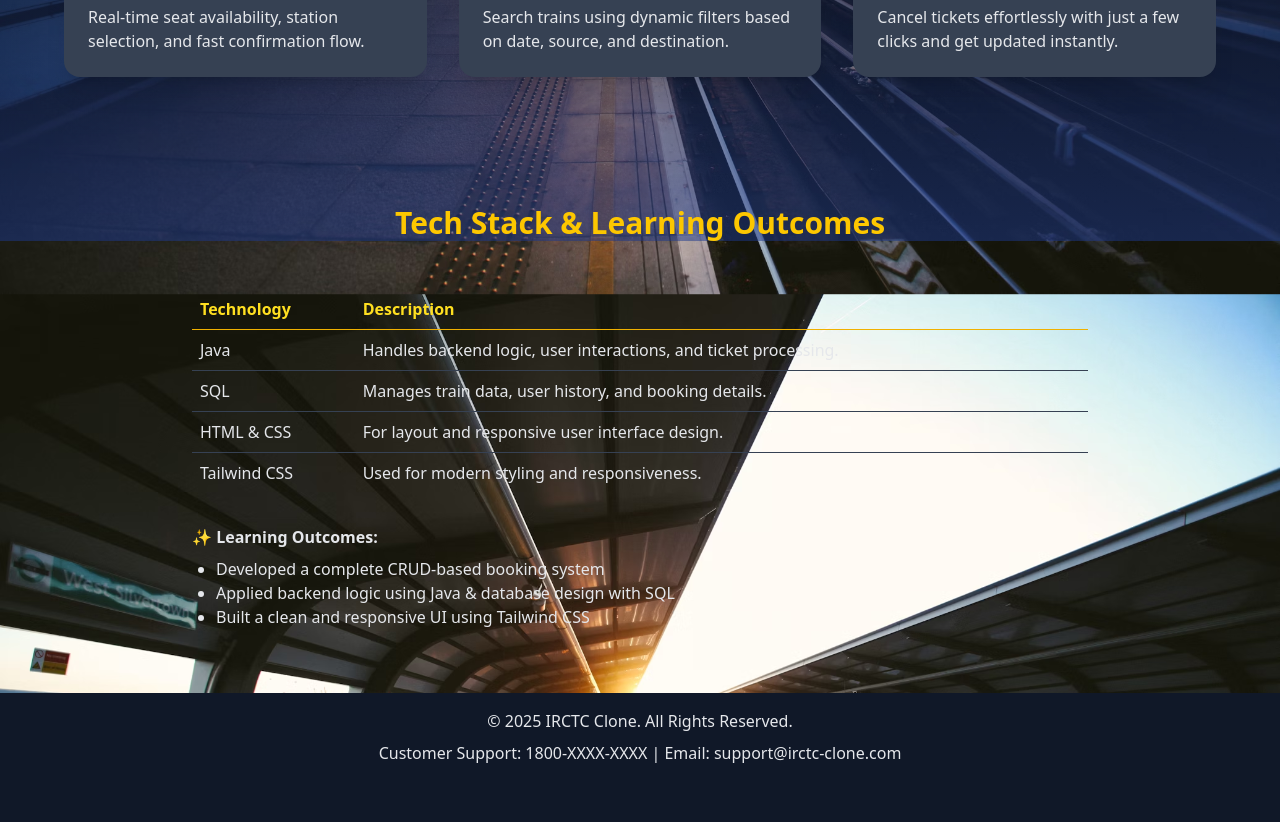
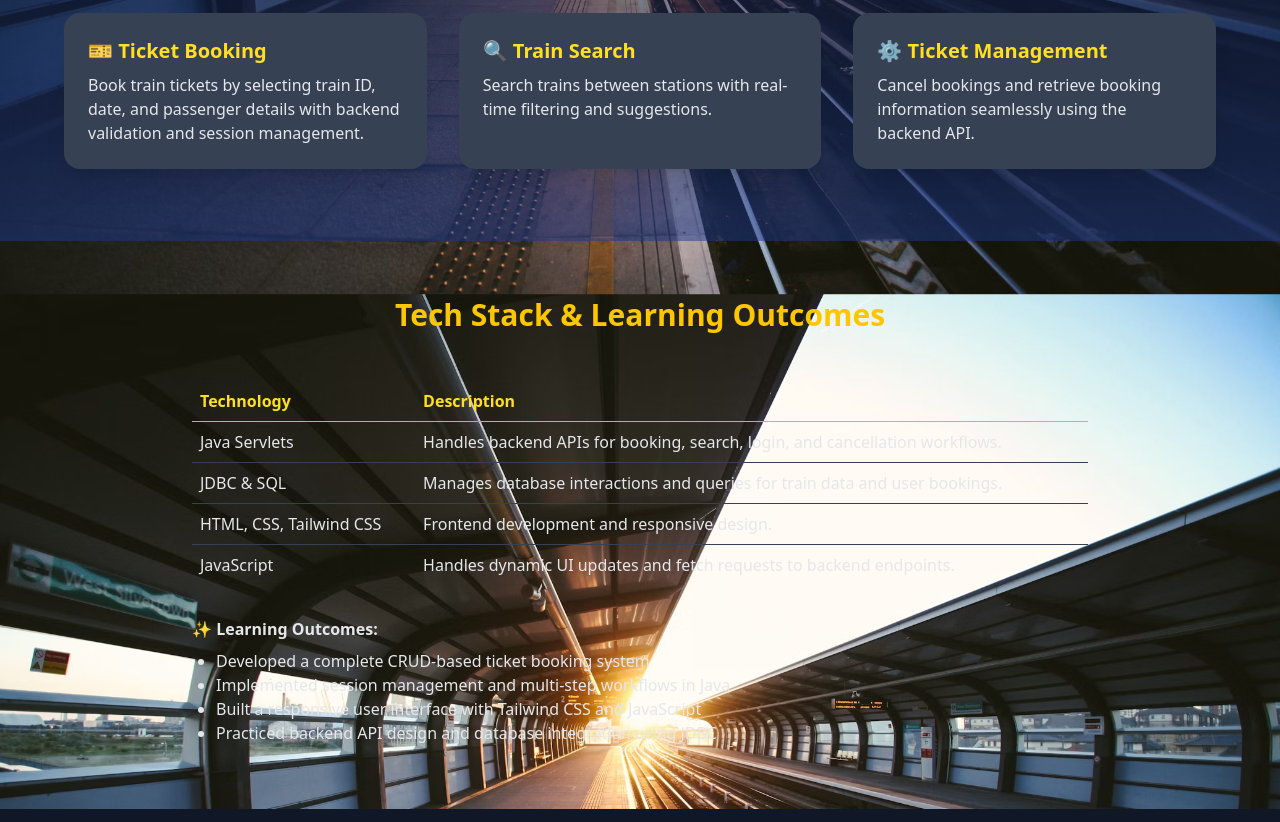
Before and after one commit to prabhatsingh415/IRCTC_frontend, a website: page src/html/about.html in a window 1280 px wide. Shown: the part 559-1381 px from the top of the page. Drawn offline with nearby package versions, Linux system fonts and the light colour scheme; files that its build step writes are made by us from their sources.

Commit message:
fixed footer

```diff
--- a/src/html/BookTicket.html
+++ b/src/html/BookTicket.html
@@ -186,9 +186,9 @@
     <footer
       class="text-center py-4 bg-gray-900 text-gray-300 flex flex-wrap flex-col justify-center items-center"
     >
-      <p class="mt-8">© 2025 IRCTC Clone. All Rights Reserved.</p>
+      <p class="mt-8">© 2025 IRCTC. All Rights Reserved.</p>
       <p class="mt-2">
-        Customer Support: 1800-XXXX-XXXX | Email: support@irctc-clone.com
+        Customer Support: 1800-XXXX-XXXX | Email: support@irctc.com
       </p>
       <div class="h-30 w-60 mt-16 grid grid-cols-3 gap-x-2 justify-center">
         <div class="">
--- a/src/html/about.html
+++ b/src/html/about.html
@@ -3,12 +3,12 @@
   <head>
     <meta charset="UTF-8" />
     <meta name="viewport" content="width=device-width, initial-scale=1.0" />
-    <title>About US</title>
+    <title>About This Project</title>
     <link href="../CSS/output.css" rel="stylesheet" />
     <link rel="preconnect" href="https://fonts.googleapis.com" />
     <link rel="preconnect" href="https://fonts.gstatic.com" crossorigin />
     <link
-      href="https://fonts.googleapis.com/css2?family=Merriweather:ital,opsz,wght@0,18..144,300..900;1,18..144,300..900&display=swap"
+      href="https://fonts.googleapis.com/css2?family=Merriweather:ital,wght@0,300;0,700;1,300;1,700&display=swap"
       rel="stylesheet"
     />
     <link
@@ -26,7 +26,6 @@
 
     <header class="w-full md:p-2">
       <div id="navbar" class="flex items-center p-3 justify-between">
-        <!-- Logo -->
         <div id="logo" class="flex flex-center">
           <img src="../images/logo.svg" class="h-8 ml-2 md:h-12" />
           <h1
@@ -36,7 +35,6 @@
           </h1>
         </div>
 
-        <!-- Bars Icon (Pushed to Right) -->
         <button
           id="navDialog"
           class="ml-auto pr-4 md:hidden"
@@ -112,6 +110,7 @@
         </div>
       </div>
     </header>
+
     <main>
       <!-- Intro Section -->
       <section class="text-center py-16 px-4">
@@ -120,9 +119,18 @@
         </h2>
         <p class="max-w-3xl mx-auto text-lg text-gray-200">
           This IRCTC Ticket Booking clone is a full-stack web application
-          developed to simulate real-world ticket booking systems. It includes
-          functionalities like booking, searching, and canceling train tickets
-          in an intuitive and responsive UI.
+          inspired by real-world train booking systems. The backend is built in
+          Java using Servlets and JDBC to process user actions such as
+          searching, booking, and canceling tickets. The project demonstrates
+          end-to-end workflow integration between the frontend and backend.
+        </p>
+        <p class="mt-4">
+          <a
+            href="https://github.com/prabhatsingh415/-irctc-app-backend"
+            target="_blank"
+            class="text-yellow-300 underline hover:text-yellow-200"
+            >View Project Repository on GitHub →</a
+          >
         </p>
       </section>
 
@@ -134,29 +142,29 @@
         <div class="grid grid-cols-1 md:grid-cols-3 gap-8 max-w-6xl mx-auto">
           <div class="bg-gray-700 p-6 rounded-2xl shadow-xl">
             <h4 class="text-xl font-bold text-yellow-300 mb-2">
-              🎫 Book Tickets Instantly
+              🎫 Ticket Booking
             </h4>
             <p class="text-gray-200">
-              Real-time seat availability, station selection, and fast
-              confirmation flow.
+              Book train tickets by selecting train ID, date, and passenger
+              details with backend validation and session management.
             </p>
           </div>
           <div class="bg-gray-700 p-6 rounded-2xl shadow-xl">
             <h4 class="text-xl font-bold text-yellow-300 mb-2">
-              🔍 Smart Train Search
+              🔍 Train Search
             </h4>
             <p class="text-gray-200">
-              Search trains using dynamic filters based on date, source, and
-              destination.
+              Search trains between stations with real-time filtering and
+              suggestions.
             </p>
           </div>
           <div class="bg-gray-700 p-6 rounded-2xl shadow-xl">
             <h4 class="text-xl font-bold text-yellow-300 mb-2">
-              ❌ Easy Cancellation
+              ⚙️ Ticket Management
             </h4>
             <p class="text-gray-200">
-              Cancel tickets effortlessly with just a few clicks and get updated
-              instantly.
+              Cancel bookings and retrieve booking information seamlessly using
+              the backend API.
             </p>
           </div>
         </div>
@@ -177,27 +185,29 @@
             </thead>
             <tbody class="text-gray-200">
               <tr class="border-b border-gray-700">
-                <td class="p-2">Java</td>
+                <td class="p-2">Java Servlets</td>
                 <td class="p-2">
-                  Handles backend logic, user interactions, and ticket
-                  processing.
+                  Handles backend APIs for booking, search, login, and
+                  cancellation workflows.
                 </td>
               </tr>
               <tr class="border-b border-gray-700">
-                <td class="p-2">SQL</td>
+                <td class="p-2">JDBC & SQL</td>
                 <td class="p-2">
-                  Manages train data, user history, and booking details.
+                  Manages database interactions and queries for train data and
+                  user bookings.
                 </td>
               </tr>
               <tr class="border-b border-gray-700">
-                <td class="p-2">HTML & CSS</td>
-                <td class="p-2">
-                  For layout and responsive user interface design.
-                </td>
+                <td class="p-2">HTML, CSS, Tailwind CSS</td>
+                <td class="p-2">Frontend development and responsive design.</td>
               </tr>
               <tr>
-                <td class="p-2">Tailwind CSS</td>
-                <td class="p-2">Used for modern styling and responsiveness.</td>
+                <td class="p-2">JavaScript</td>
+                <td class="p-2">
+                  Handles dynamic UI updates and fetch requests to backend
+                  endpoints.
+                </td>
               </tr>
             </tbody>
           </table>
@@ -205,42 +215,48 @@
           <div class="mt-8 text-gray-200">
             <p>✨ <strong>Learning Outcomes:</strong></p>
             <ul class="list-disc ml-6 mt-2">
-              <li>Developed a complete CRUD-based booking system</li>
+              <li>Developed a complete CRUD-based ticket booking system</li>
               <li>
-                Applied backend logic using Java & database design with SQL
+                Implemented session management and multi-step workflows in Java
               </li>
-              <li>Built a clean and responsive UI using Tailwind CSS</li>
+              <li>
+                Built a responsive user interface with Tailwind CSS and
+                JavaScript
+              </li>
+              <li>
+                Practiced backend API design and database integration using JDBC
+              </li>
             </ul>
           </div>
         </div>
       </section>
     </main>
+
     <footer
       class="text-center py-4 bg-gray-900 text-gray-200 flex flex-wrap flex-col justify-center items-center"
     >
-      <p>© 2025 IRCTC Clone. All Rights Reserved.</p>
+      <p>© 2025 IRCTC. All Rights Reserved.</p>
       <p class="mt-2">
-        Customer Support: 1800-XXXX-XXXX | Email: support@irctc-clone.com
+        Customer Support: 1800-XXXX-XXXX | Email: support@irctc.com
       </p>
       <div class="h-30 w-60 mt-16 grid grid-cols-3 gap-x-2 justify-center">
-        <div class="">
-          <a href="https://x.com/Prabhatsingh415?t=BTGdSlxO0-aWVmkqh-wK4w&s=08 "
+        <div>
+          <a href="https://x.com/Prabhatsingh415"
             ><img src="../images/X.png" alt="X"
           /></a>
         </div>
-        <div class="">
+        <div>
           <a href="https://github.com/prabhatsingh415"
-            ><img src="../images/github.png" alt="github"
+            ><img src="../images/github.png" alt="GitHub"
           /></a>
         </div>
-        <div class="">
-          <a
-            href="https://www.linkedin.com/in/prabhat-singh-rj415?utm_source=share&utm_campaign=share_via&utm_content=profile&utm_medium=android_app "
+        <div>
+          <a href="https://www.linkedin.com/in/prabhat-singh-rj415"
             ><img src="../images/linkdin.png" alt="LinkedIn"
           /></a>
         </div>
       </div>
     </footer>
+    <script src="../JAVASCRIPT/header.js"></script>
   </body>
-  <script src="../JAVASCRIPT/header.js"></script>
 </html>
--- a/src/html/cancelTicket.html
+++ b/src/html/cancelTicket.html
@@ -160,9 +160,9 @@
     <footer
       class="text-center py-4 bg-gray-900 text-gray-300 flex flex-wrap flex-col justify-center items-center"
     >
-      <p>© 2025 IRCTC Clone. All Rights Reserved.</p>
+      <p>© 2025 IRCTC. All Rights Reserved.</p>
       <p class="mt-2">
-        Customer Support: 1800-XXXX-XXXX | Email: support@irctc-clone.com
+        Customer Support: 1800-XXXX-XXXX | Email: support@irctc.com
       </p>
       <div class="h-30 w-60 mt-16 grid grid-cols-3 gap-x-2 justify-center">
         <div class="">
--- a/src/html/contact.html
+++ b/src/html/contact.html
@@ -175,9 +175,9 @@
     <footer
       class="text-center py-4 bg-gray-900 text-gray-300 flex flex-wrap flex-col justify-center items-center"
     >
-      <p>© 2025 IRCTC Clone. All Rights Reserved.</p>
+      <p>© 2025 IRCTC. All Rights Reserved.</p>
       <p class="mt-2">
-        Customer Support: 1800-XXXX-XXXX | Email: support@irctc-clone.com
+        Customer Support: 1800-XXXX-XXXX | Email: support@irctc.com
       </p>
       <div class="h-30 w-60 mt-16 grid grid-cols-3 gap-x-2 justify-center">
         <div class="">
--- a/src/html/index.html
+++ b/src/html/index.html
@@ -37,7 +37,7 @@
           </h1>
         </div>
 
-        <!-- Bars Icon (Pushed to Right) -->
+        <!-- Bars Icon -->
         <button
           id="navDialog"
           class="ml-auto pr-4 md:hidden"
@@ -208,9 +208,9 @@
     <footer
       class="text-center py-4 bg-gray-900 text-gray-300 flex flex-wrap flex-col justify-center items-center"
     >
-      <p>© 2025 IRCTC Clone. All Rights Reserved.</p>
+      <p>© 2025 IRCTC. All Rights Reserved.</p>
       <p class="mt-2">
-        Customer Support: 1800-XXXX-XXXX | Email: support@irctc-clone.com
+        Customer Support: 1800-XXXX-XXXX | Email: support@irctc.com
       </p>
       <div
         class="h-30 w-60 mt-10 m-auto grid grid-cols-3 gap-x-2 justify-center"
--- a/src/html/searchTrain.html
+++ b/src/html/searchTrain.html
@@ -209,9 +209,9 @@
     <footer
       class="text-center py-4 bg-gray-900 text-gray-300 flex flex-wrap flex-col justify-center items-center"
     >
-      <p class="mt-8">© 2025 IRCTC Clone. All Rights Reserved.</p>
+      <p class="mt-8">© 2025 IRCTC. All Rights Reserved.</p>
       <p class="mt-2">
-        Customer Support: 1800-XXXX-XXXX | Email: support@irctc-clone.com
+        Customer Support: 1800-XXXX-XXXX | Email: support@irctc.com
       </p>
       <div class="h-30 w-60 mt-16 grid grid-cols-3 gap-x-2 justify-center">
         <div class="">
--- a/src/html/signUp.html
+++ b/src/html/signUp.html
@@ -188,9 +188,9 @@
     <footer
       class="text-center py-4 bg-gray-900 text-gray-300 flex flex-wrap flex-col justify-center items-center"
     >
-      <p class="mt-8">© 2025 IRCTC Clone. All Rights Reserved.</p>
+      <p class="mt-8">© 2025 IRCTC. All Rights Reserved.</p>
       <p class="mt-2">
-        Customer Support: 1800-XXXX-XXXX | Email: support@irctc-clone.com
+        Customer Support: 1800-XXXX-XXXX | Email: support@irctc.com
       </p>
       <div class="h-30 w-60 mt-16 grid grid-cols-3 gap-x-2 justify-center">
         <div>
```
